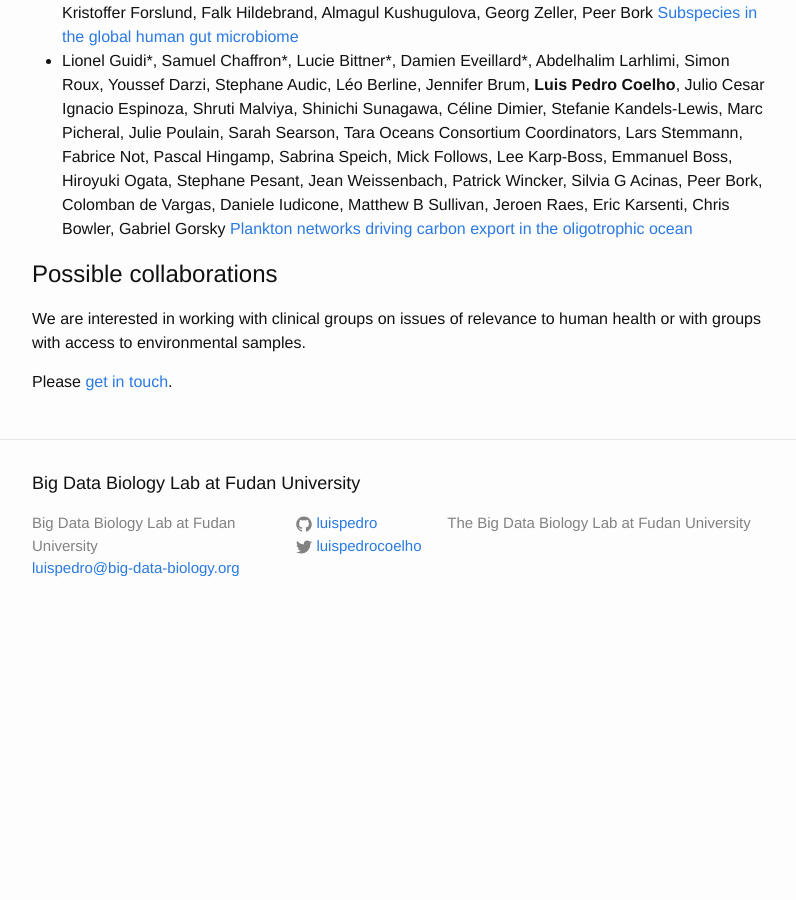
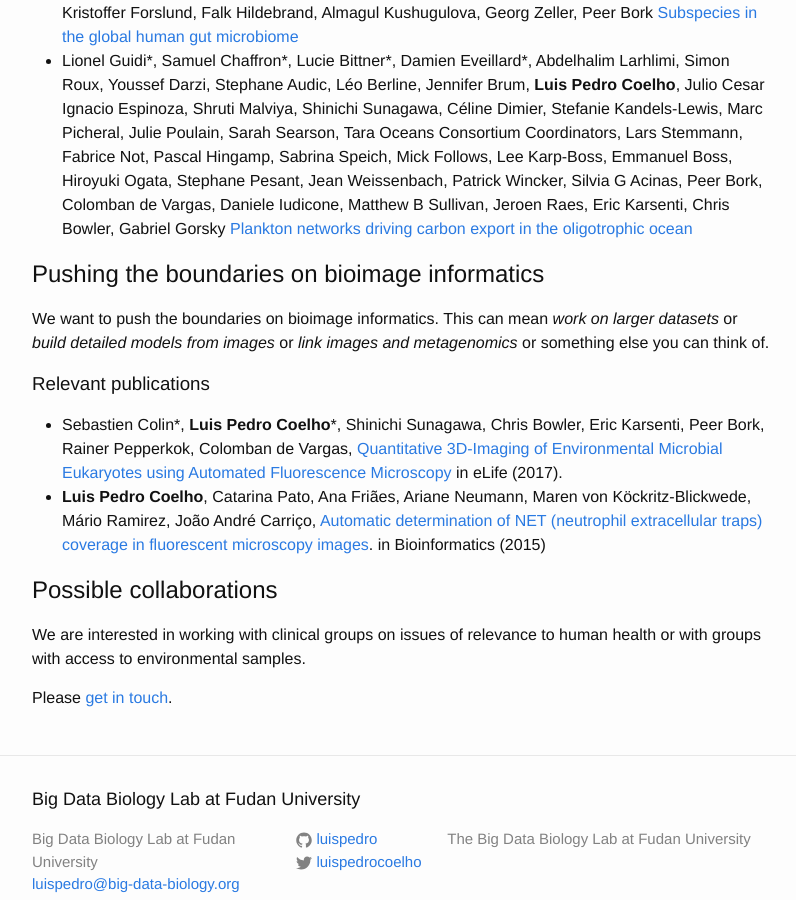
Before and after one commit to BigDataBiology/big-data-biology_org, a Jekyll site: the page built from interests.md, in a window 1280 px wide and 900 px high, scrolled down 1203 px. Shown: the whole window, without its empty margins (238-1034 px from the left). Built offline with Jekyll 4.4.1, drawn with Linux system fonts in a browser that asks for light colours; before the commit the page ends 1843 px from its top, so only the background shows below that.

Commit message:
ENH We're also interested in images

```diff
--- a/interests.md
+++ b/interests.md
@@ -76,6 +76,24 @@ model metatranscriptomes at a community-wide scale?
   Gabriel Gorsky [Plankton networks driving carbon export in the oligotrophic
   ocean](http://doi.org/10.1038/nature16942)
 
+## Pushing the boundaries on bioimage informatics
+
+We want to push the boundaries on bioimage informatics. This can mean _work on
+larger datasets_ or _build detailed models from images_ or _link images and
+metagenomics_ or something else you can think of.
+
+### Relevant publications
+
+- Sebastien Colin\*, **Luis Pedro Coelho**\*, Shinichi Sunagawa, Chris Bowler,
+  Eric Karsenti, Peer Bork, Rainer Pepperkok, Colomban de Vargas, [Quantitative
+  3D-Imaging of Environmental Microbial Eukaryotes using Automated Fluorescence
+  Microscopy](https://doi.org/10.7554/eLife.26066.001) in eLife (2017).
+- **Luis Pedro Coelho**, Catarina Pato, Ana Friães, Ariane Neumann, Maren von
+  Köckritz-Blickwede, Mário Ramirez, João André Carriço, [Automatic
+  determination of NET (neutrophil extracellular traps) coverage in fluorescent
+  microscopy images](https://doi.org/10.1093/bioinformatics/btv156). in
+  Bioinformatics (2015)
+
 ## Possible collaborations
 
 We are interested in working with clinical groups on issues of relevance to
```
Also changed, not shown: positions.md (+2 -2 lines).
